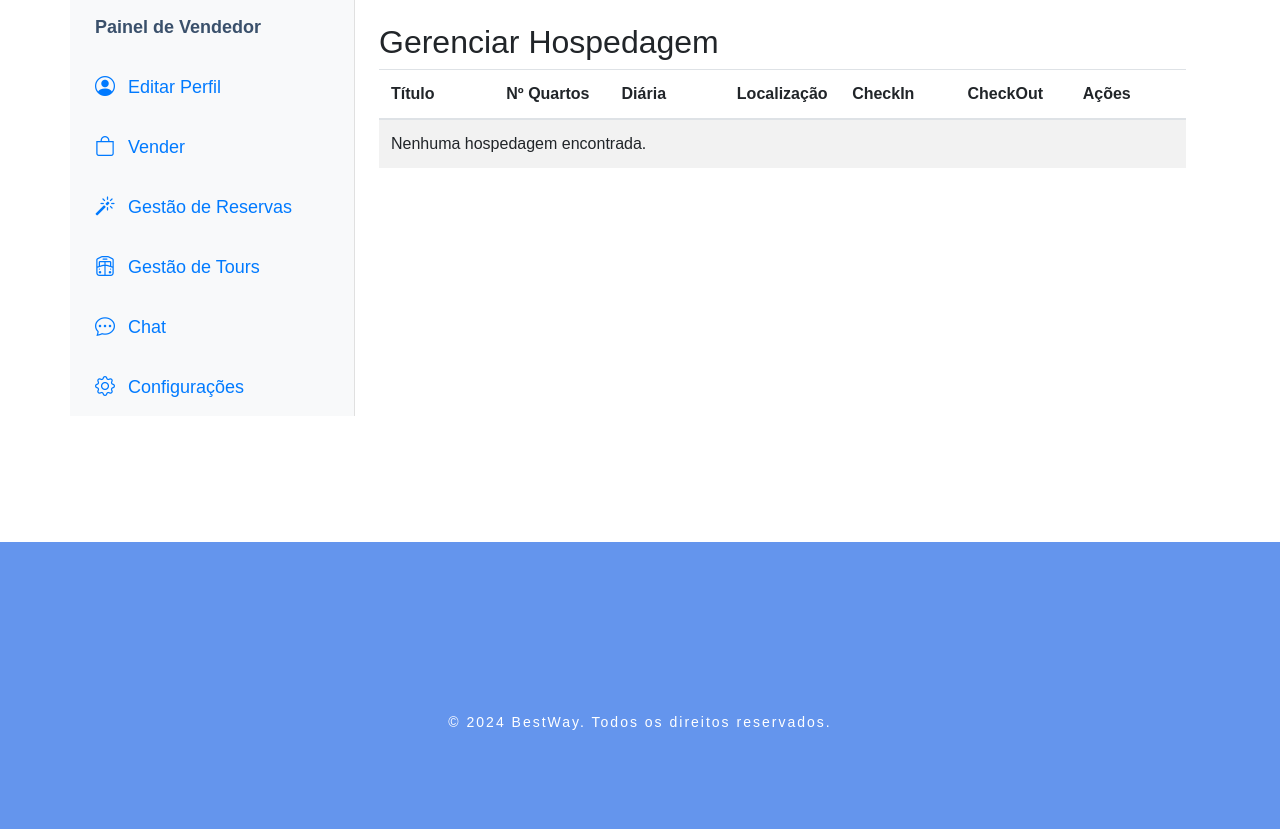
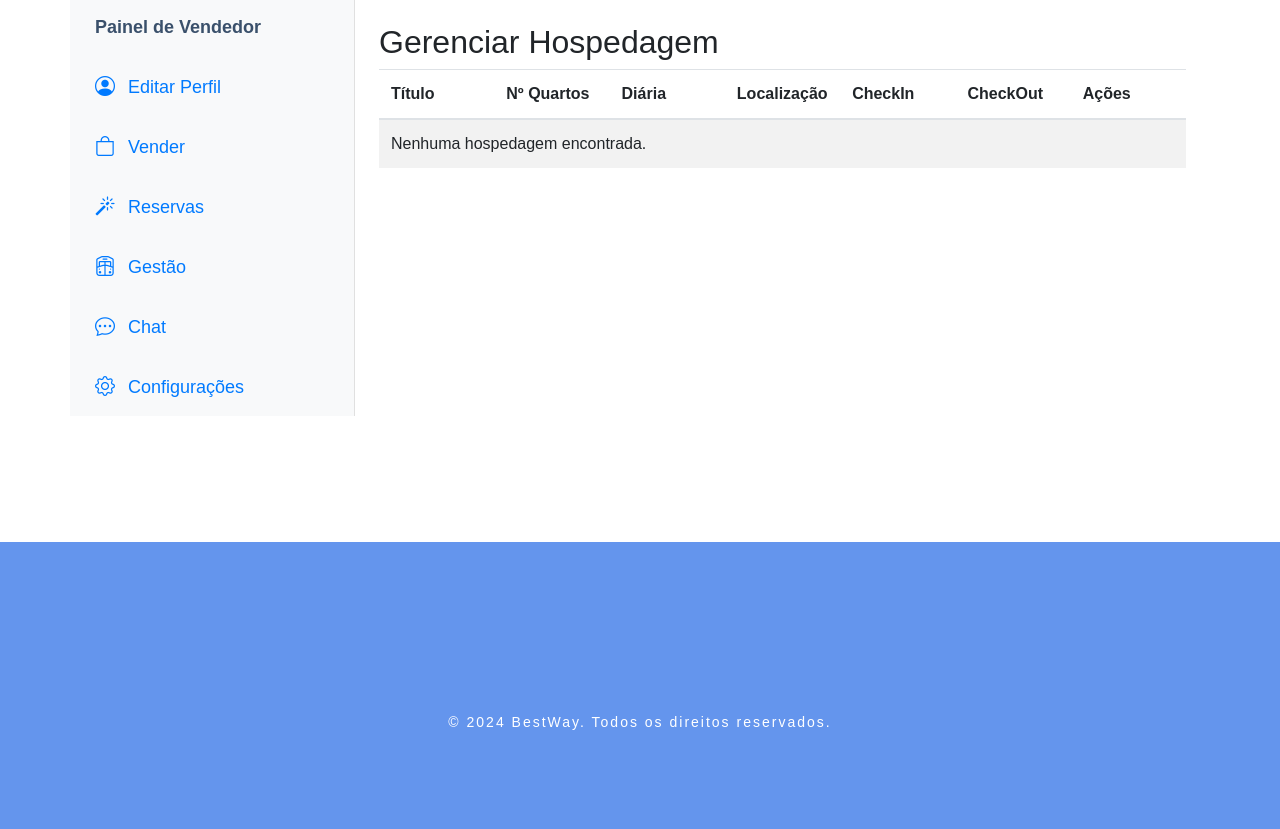
Before and after one commit to GiulianaFnch/SiteViagens, a PHP site: page /siteviagens/public/vendedor/gerir_hospedagem.php in a window 1280 px wide. Shown: the part 203-1032 px from the top of the page. Run offline with PHP 8.4, Linux system fonts and the light colour scheme; a user stored in the database is signed in; data comes from the database, SQL or seed files in the repository; data that the repository does not hold is empty.

Commit message:
Update gerir_hospedagem.php

```diff
--- a/public/vendedor/gerir_hospedagem.php
+++ b/public/vendedor/gerir_hospedagem.php
@@ -255,15 +255,15 @@ if ($_SERVER['REQUEST_METHOD'] === 'POST' && isset($_POST['delete'])) {
     <div class="container">
         <div class="row">
             <div class="col-md-3 menu-container">
-                <div class="menu">
+                     <nav class="menu">
                         <a class="menu-item" style="color: #3A506B"><strong>Painel de Vendedor</strong></a>
                         <a class="menu-item" href="admin.php" onclick="showContent('profile');"><i class="bi bi-person-circle"></i> Editar Perfil</a>
-                        <a class="menu-item" href="vender_opcoes.php" onclick="showContent('vender-tours');"><i class="bi bi-bag"></i> Vender</a>
-                        <a class="menu-item" href="gerenciar_reservas.php"><i class="bi bi-magic"></i> Gestão de Reservas</a>
-                        <a class="menu-item" href="gestao_tours.php"><i class="bi bi-train-freight-front"></i> Gestão de Tours</a>
+                        <a class="menu-item" href="vender_opcoes.php"><i class="bi bi-bag"></i> Vender</a>
+                        <a class="menu-item" href="gerenciar_reservas.php"><i class="bi bi-magic"></i> Reservas</a>
+                        <a class="menu-item" href="gestao_opcoes.php"><i class="bi bi-train-freight-front"></i> Gestão</a>
                         <a class="menu-item" href="chat.php"><i class="bi bi-chat-dots"></i> Chat</a>
                         <a class="menu-item" href="configuracoes2.php"><i class="bi bi-gear"></i> Configurações</a>
-                </div>
+                    </nav>
             </div>
 
             <div class="col-md-9 p-4">
```
